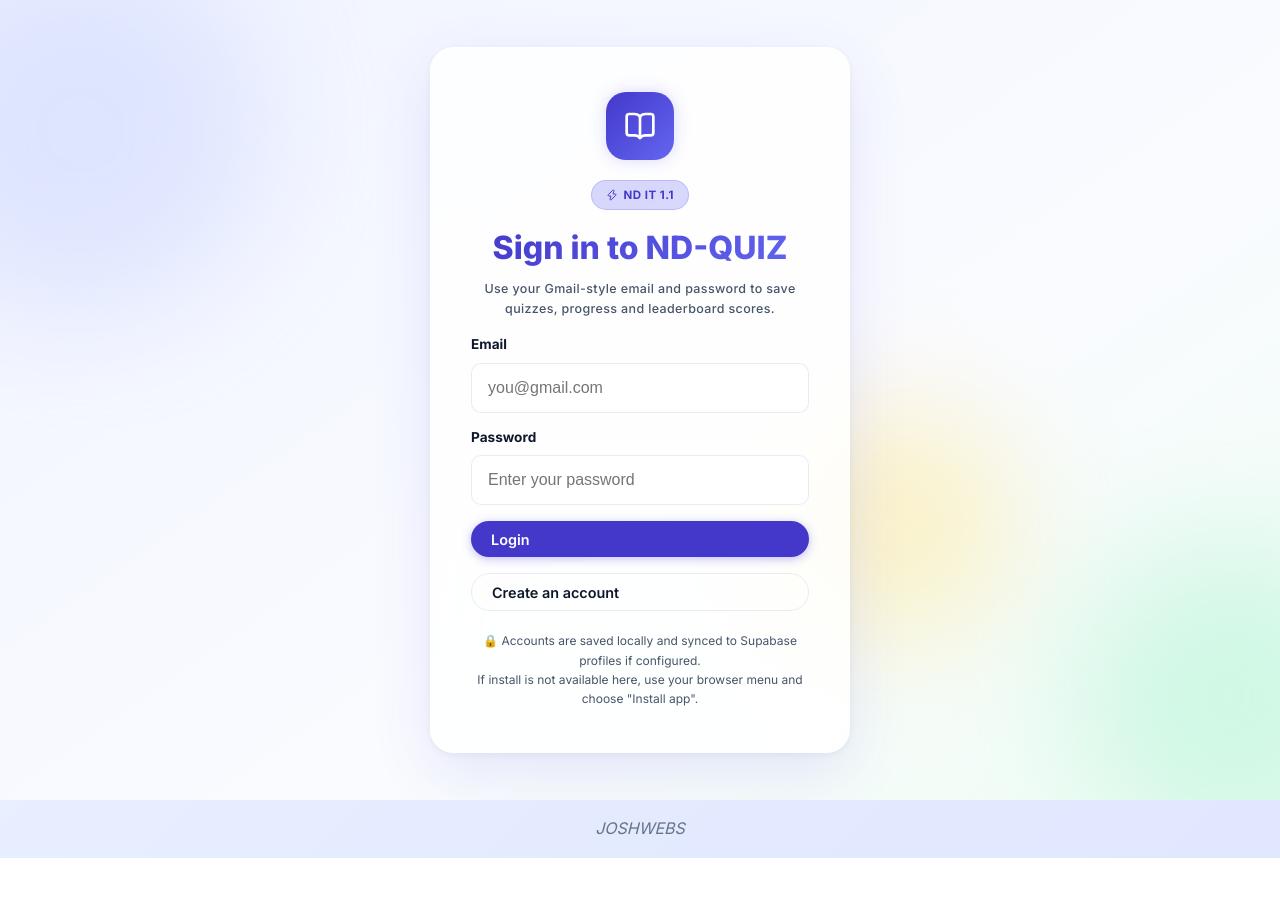
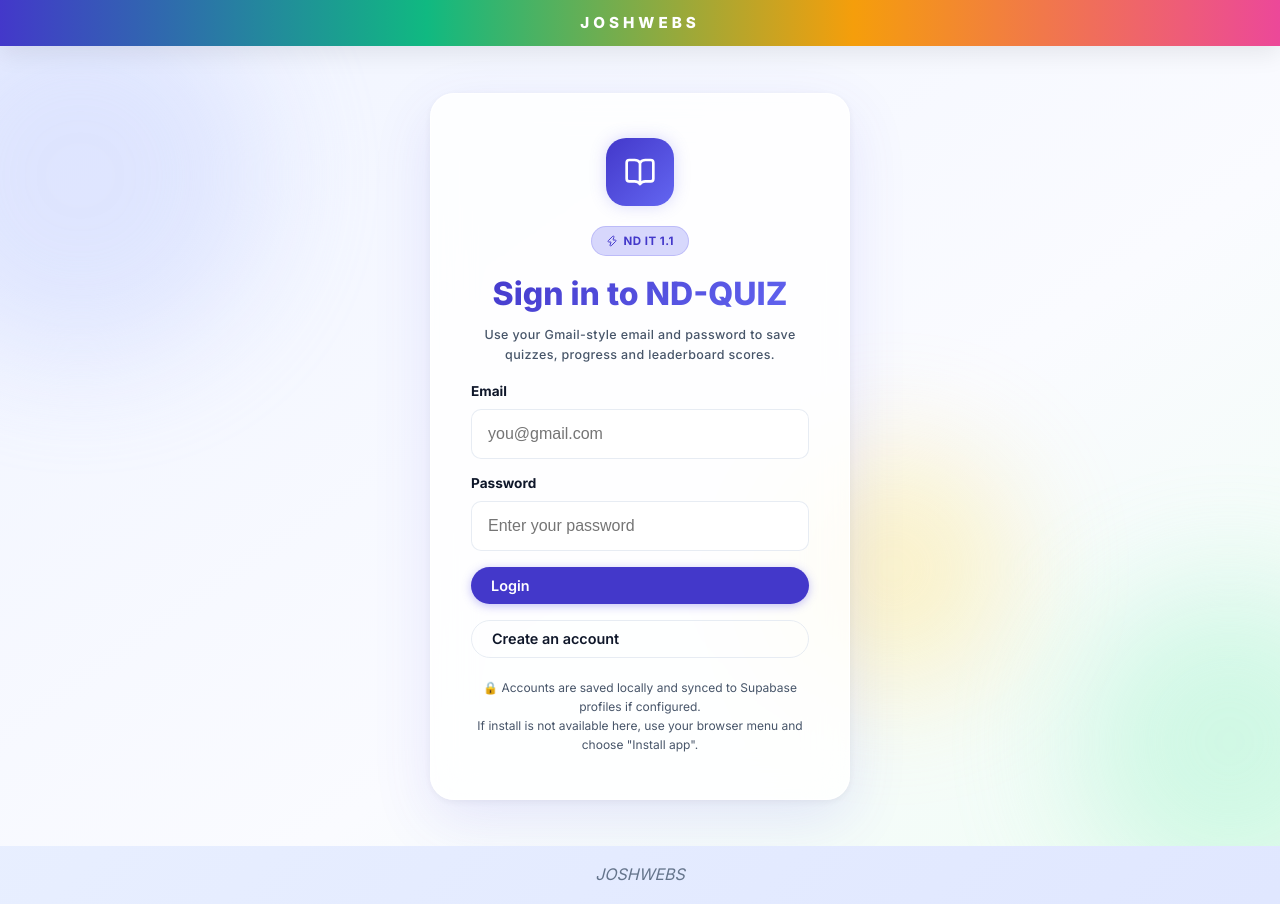
Before and after one commit to joshwebsinfo-del/ND-QUIZ, a React (Vite) app: page / in a window 1280 px wide. Before the commit the page ends 858 px from the top, so only its background shows below. Built offline with nearby package versions, Linux system fonts and the light colour scheme; no server answers.

Commit message:
Add JOSHWEBS header and leaderboard fix

```diff
--- a/src/App.jsx
+++ b/src/App.jsx
@@ -49,6 +49,9 @@
 
   return (
     <ThemeProvider>
+      <div className="app-brand-banner">
+        <span>JOSHWEBS</span>
+      </div>
       <Router>
         <Routes>
           <Route path="/" element={user ? <Navigate to="/dashboard" replace /> : <Login setUser={setUser} />} />
--- a/src/components/Leaderboard.jsx
+++ b/src/components/Leaderboard.jsx
@@ -40,7 +40,7 @@
     load();
 
     channelRef.current = subscribeToLeaderboard((payload) => {
-      const entry = payload.new;
+      const entry = payload.new || payload.record || payload?.event?.data?.new;
       if (!entry) return;
       setNewEntry(entry);
       setTimeout(() => setNewEntry(null), 3000);
--- a/src/index.css
+++ b/src/index.css
@@ -117,6 +117,25 @@
 .btn-icon:hover { background: rgba(0,0,0,0.1); color: var(--text-main); }
 
 @keyframes rainbow { 0% { background-position: 0% 50%; } 50% { background-position: 100% 50%; } 100% { background-position: 0% 50%; } }
+
+.app-brand-banner {
+  position: sticky;
+  top: 0;
+  z-index: 110;
+  width: 100%;
+  background: linear-gradient(90deg, #4338ca, #10b981, #f59e0b, #ec4899);
+  color: #fff;
+  text-align: center;
+  font-weight: 900;
+  letter-spacing: 0.25em;
+  text-transform: uppercase;
+  padding: 0.65rem 0;
+  box-shadow: 0 8px 24px rgba(0,0,0,0.08);
+}
+
+.app-brand-banner span {
+  font-size: 0.95rem;
+}
 
 .nav-brand.secret-trigger {
   border: none;
```
